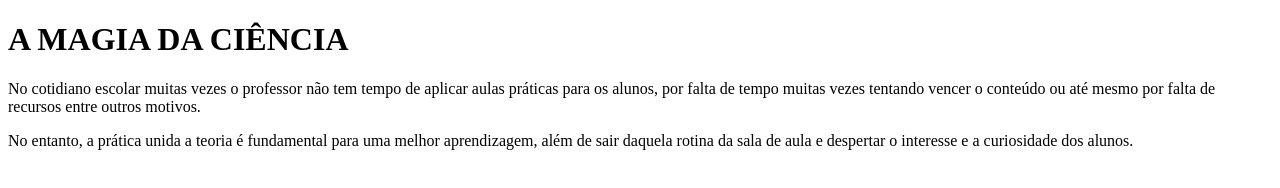
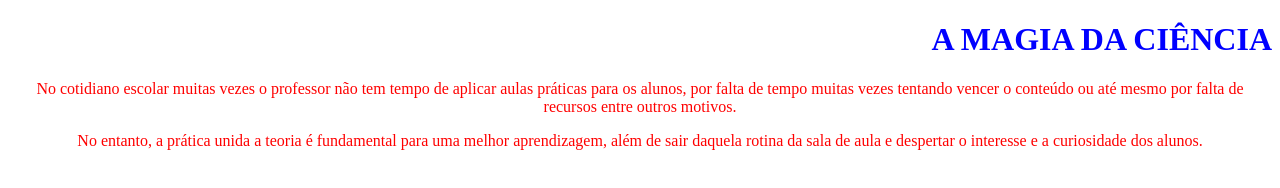
Before and after one commit to Criswisnienski/criswisnienski, a plain HTML site: page index.html in a window 1280 px wide. Drawn offline with Linux system fonts and the light colour scheme.

Commit message:
17/10/23

```diff
--- a/index.html
+++ b/index.html
@@ -2,6 +2,8 @@
 <html lang= "pt-br">
 <head>
    <meta charset="UTF-8">
+   <link rel="stylesheet" href="style.css" />
+
    <title>A MAGIA DA CIÊNCIA</title>
 </head>
 <body>
--- a/style.css
+++ b/style.css
@@ -1,3 +1,10 @@
 p{
      color: red;
+     text-align: center;
 }
+
+h1{
+    color:blue;
+    text-align: right;  /*alinhamento
+    font-size: 30px;    /*tamanho da fonte*/
+}
```
